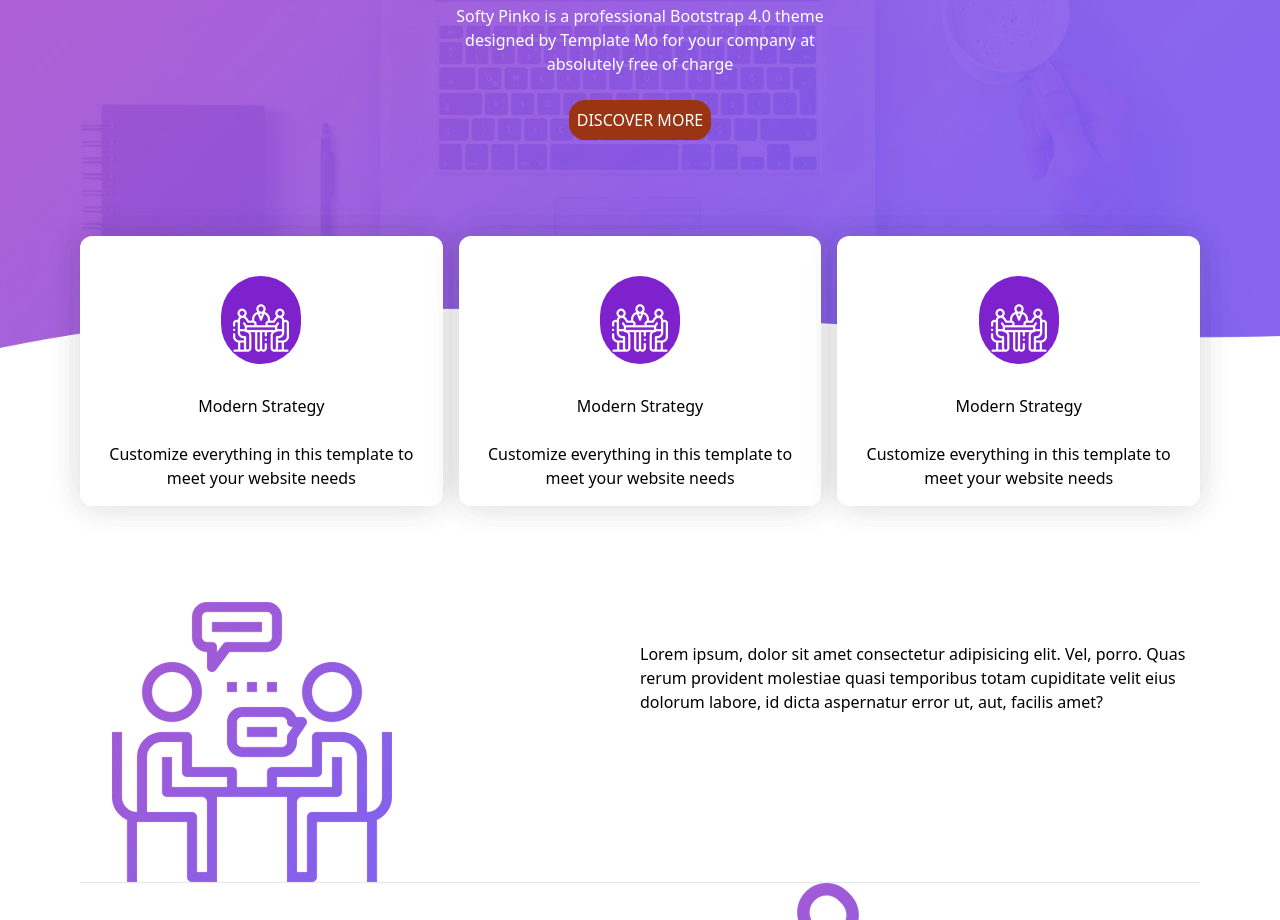
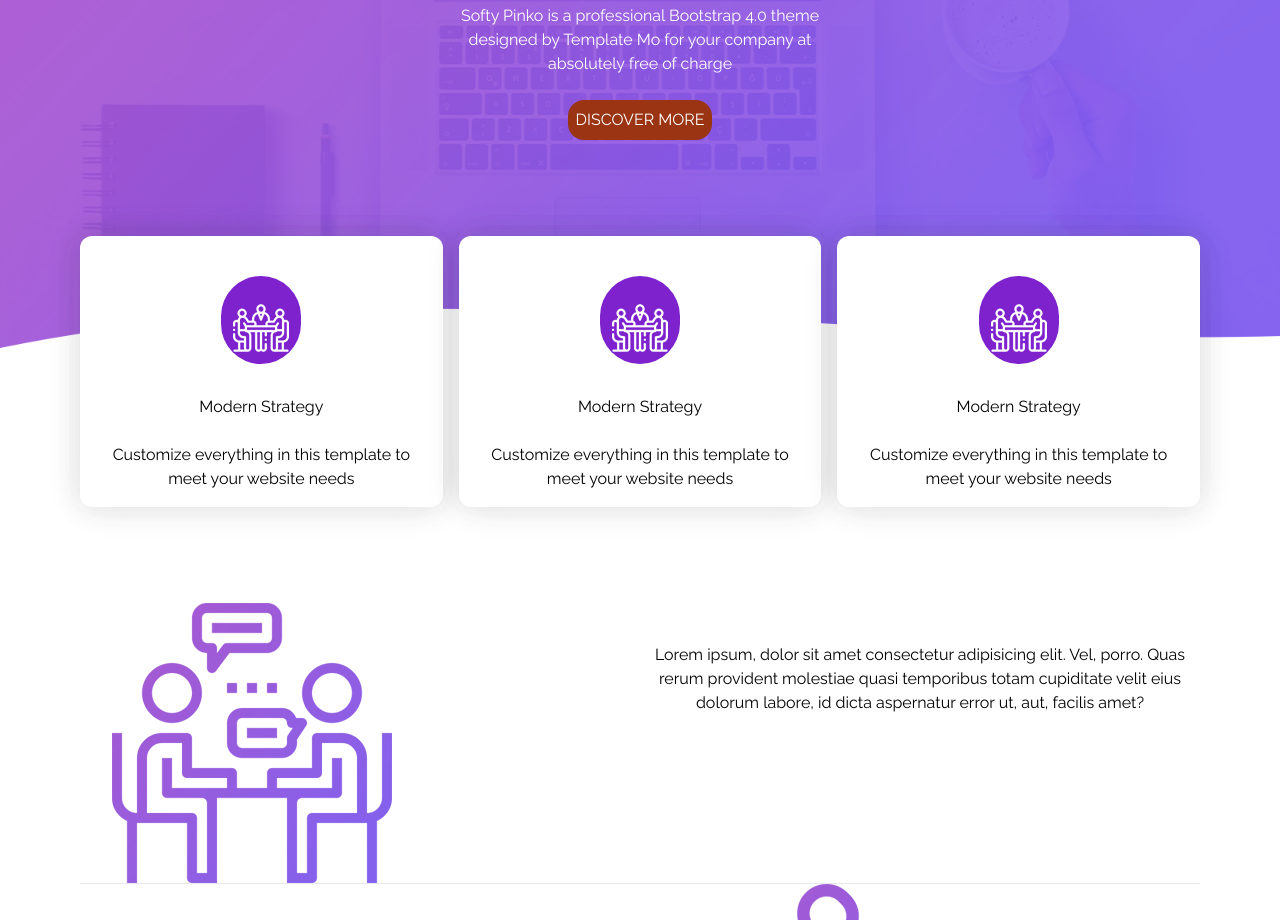
Before and after one commit to Kasopej/tailwind-pink-theme, a website built with webpack: page src/index.html in a window 1280 px wide. Shown: the part 332-1252 px from the top of the page. Built offline with nearby package versions, Linux system fonts and the light colour scheme.

Commit message:
adds raleway custom font

```diff
--- a/assets/style/sass/main.scss
+++ b/assets/style/sass/main.scss
@@ -20,6 +20,9 @@
 
 //end of utility css
 
+body {
+    font-family: "Raleway", sans-serif;
+}
 header {
     nav {
         width: calc(100% - 2.5rem);
--- a/src/index.html
+++ b/src/index.html
@@ -4,11 +4,12 @@
     <meta charset="UTF-8">
     <meta http-equiv="X-UA-Compatible" content="IE=edge">
     <meta name="viewport" content="width=device-width, initial-scale=1.0">
+    <link rel="stylesheet" href="https://fonts.googleapis.com/css?family=Raleway:100,300,400,500,700,900">
     <title>Sass Landing Page</title>
 </head>
 <body>
     <main>
-        <section id="intro">
+        <section id="intro" class="text-center">
             <header class="px-5 md:px-20 pt-8">
                 <nav class="fixed rounded-full bg-white flex justify-between content-center p-6">
                     <img id="logo" height="80px" src="../assets/images/logo.png" alt="Sofy Pink logo">
@@ -32,7 +33,7 @@
             </header>
             <div class="value-cards px-5 md:px-20 flex flex-wrap md:flex-nowrap justify-center mt-60 mb-12 md:my-24">
                 <div class="card bg-white rounded-xl mb-4 md:mb-0 p-4 column-4">
-                    <figure class="text-center">
+                    <figure>
                         <div class="bg-purple-700 my-6 rounded-full inline-block p-3">
                             <img class="mx-auto mt-4" src="../assets/images/featured-item-01.png" alt="strategy illustration">
                         </div>
@@ -43,7 +44,7 @@
                     </figure>
                 </div>
                 <div class="card bg-white rounded-xl mb-4 md:mb-0 md:mx-4 p-4 column-4">
-                    <figure class="text-center">
+                    <figure>
                         <div class="bg-purple-700 my-6 rounded-full inline-block p-3">
                             <img class="mx-auto mt-4" src="../assets/images/featured-item-01.png" alt="strategy illustration">
                         </div>
@@ -54,7 +55,7 @@
                     </figure>
                 </div>
                 <div class="card bg-white rounded-xl mb-4 md:mb-0 p-4 column-4">
-                    <figure class="text-center">
+                    <figure>
                         <div class="bg-purple-700 my-6 rounded-full  inline-block p-3">
                             <img class="mx-auto mt-4" src="../assets/images/featured-item-01.png" alt="strategy illustration">
                         </div>
```
